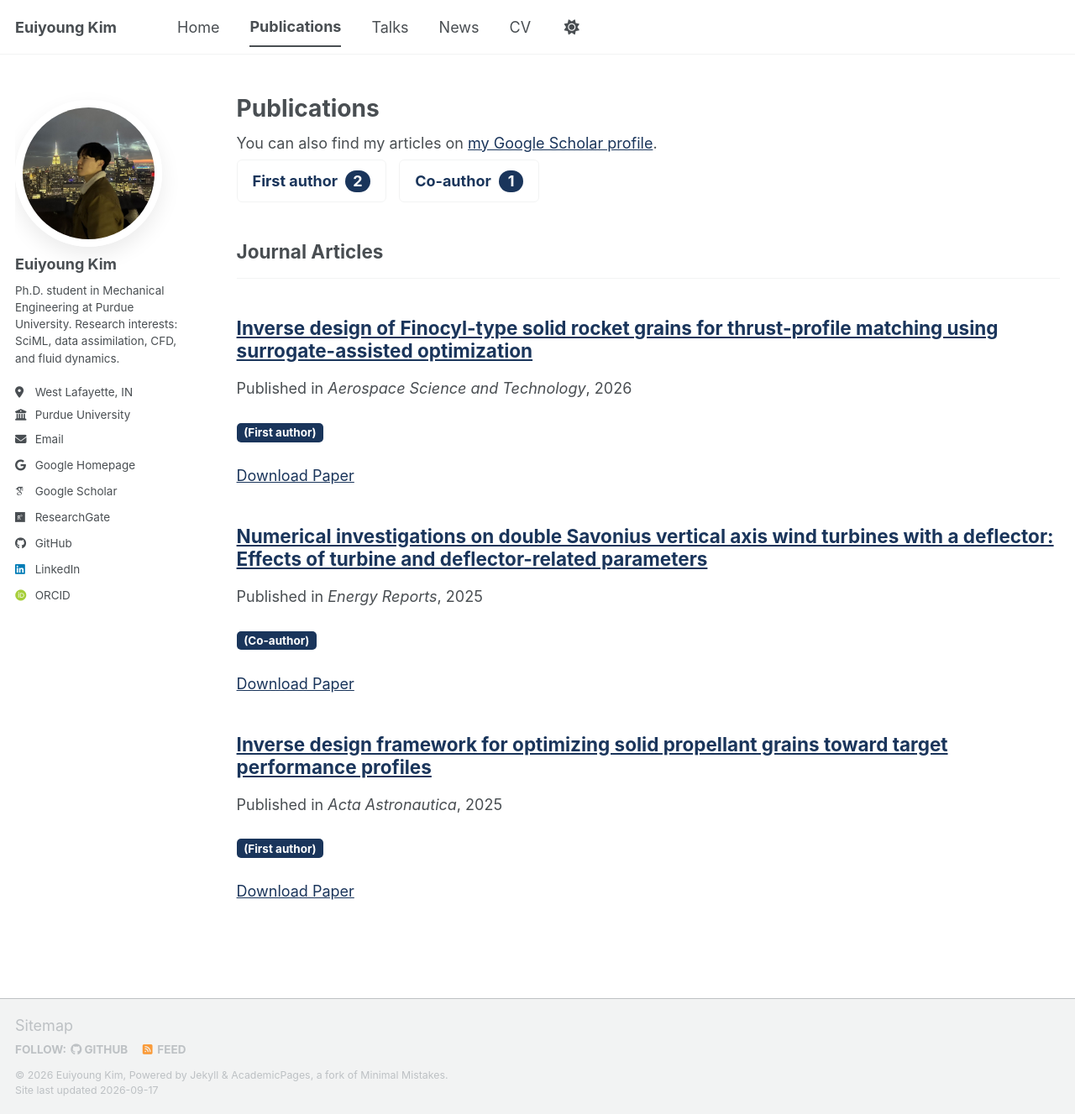
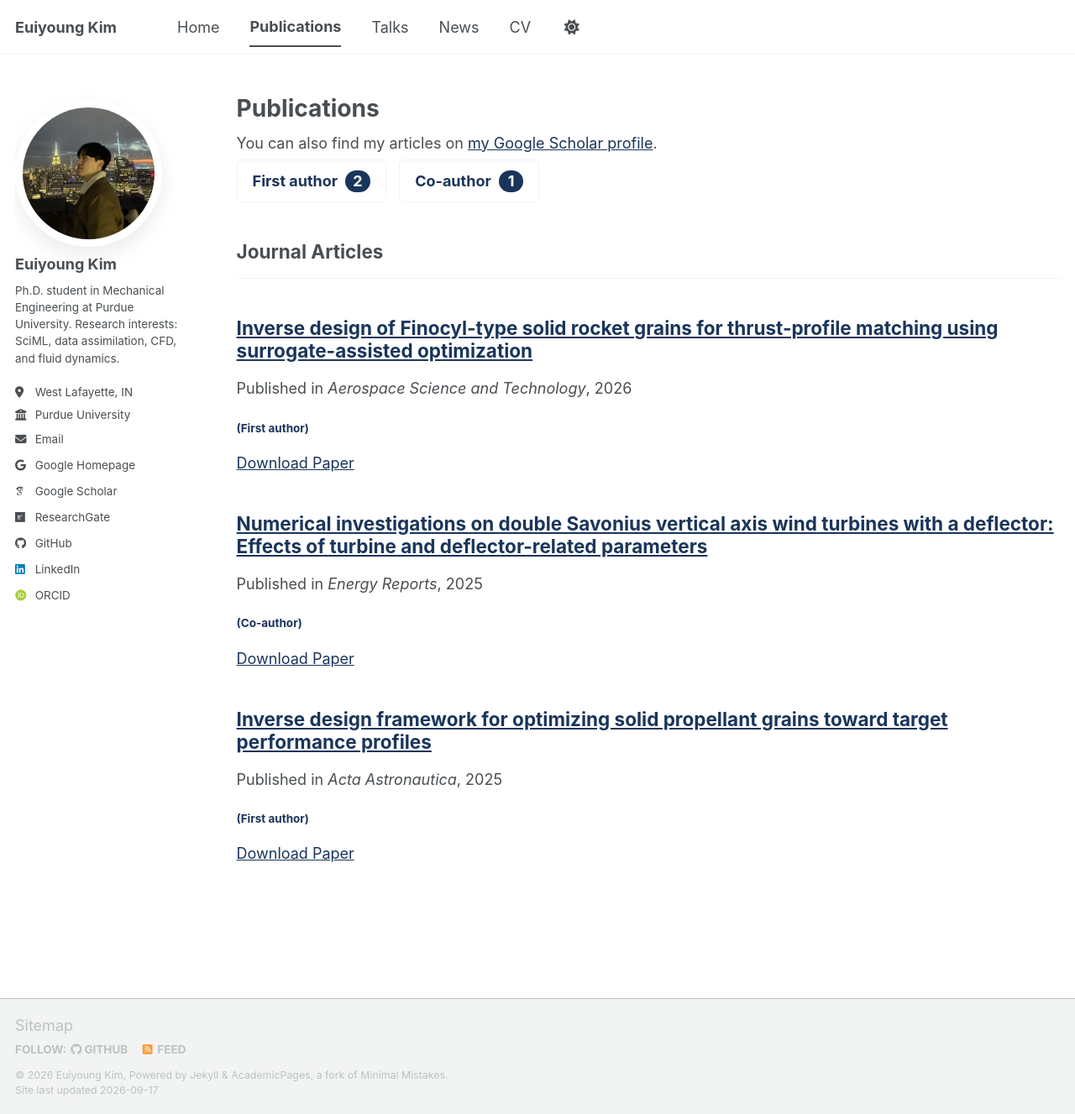
Before and after one commit to key9912/key9912.github.io, a Jekyll site: the page built from _pages/publications.html, in a window 1280 px wide and 1327 px high. Shown: the whole window at 84% size. Built offline with Jekyll 4.4.1, drawn with Linux system fonts in a browser that asks for light colours; some web fonts are replaced; a script bundle is joined from its source files by our own code; library files that are not in the unit come from our copies.

Commit message:
Remove home quick links and simplify publication roles

```diff
--- a/_sass/_custom.scss
+++ b/_sass/_custom.scss
@@ -169,18 +169,11 @@ html[data-theme="dark"] {
 }
 
 .publication-role {
-  display: inline-flex;
-  align-items: center;
-  width: fit-content;
-  margin: 0.25rem 0 0.45rem;
-  padding: 0.18rem 0.48rem;
-  color: #fff;
+  margin: 0.2rem 0 0.35rem;
+  color: var(--global-link-color);
   font-family: $sans-serif;
   font-size: $type-size-6;
   font-weight: 700;
-  line-height: 1.2;
-  background: var(--global-link-color);
-  border-radius: 5px;
 }
 
 .highlight-grid {
```
Also changed, not shown: _pages/about.md (+0 -9 lines).
